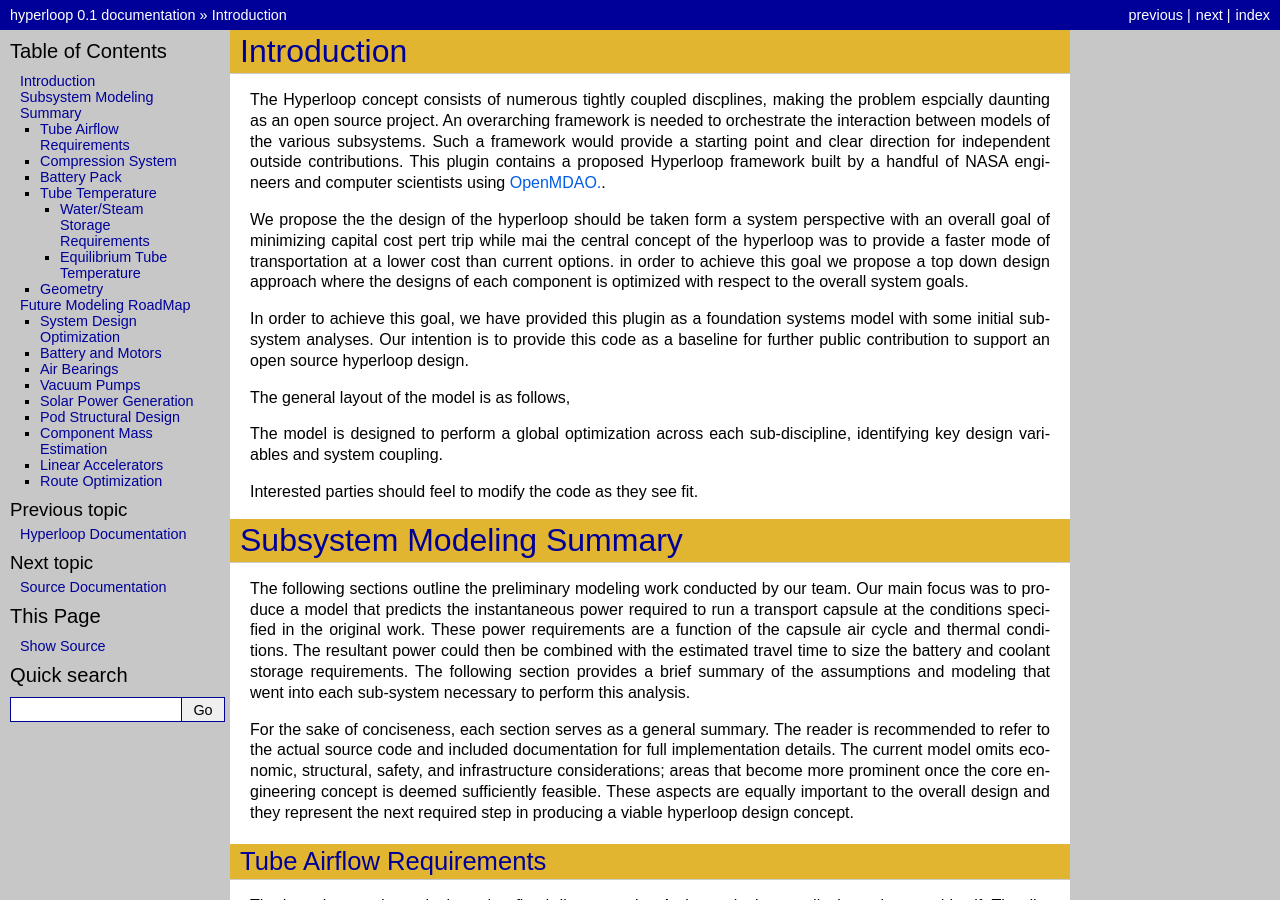
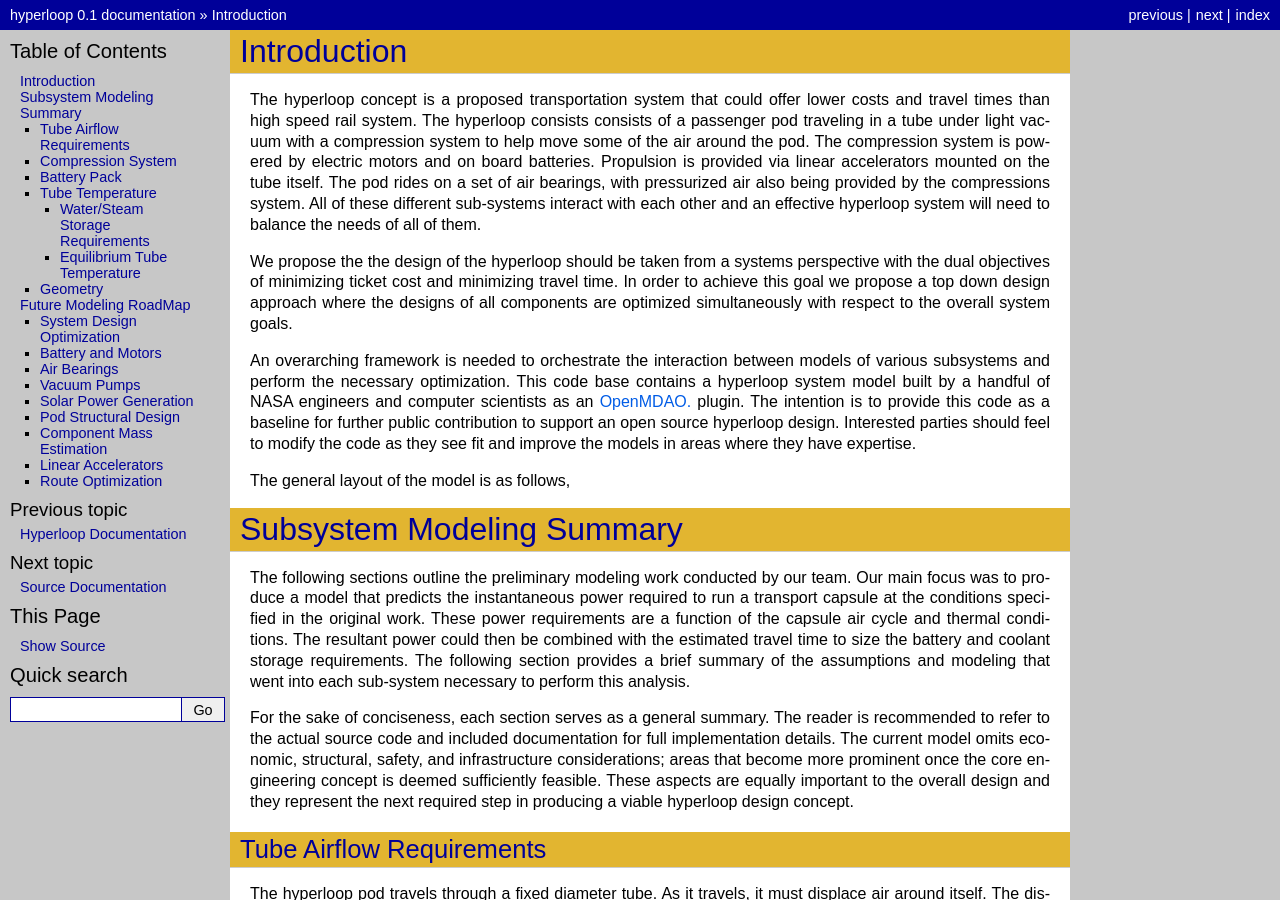
Before and after one commit to JustinSGray/Hyperloop, a Sphinx documentation site: the page built from docs/usage.rst, in a window 1280 px wide and 900 px high. Built offline with Sphinx 7.4.7, drawn with Linux system fonts in a browser that asks for light colours.

Commit message:
re-did introduction again

```diff
--- a/docs/usage.rst
+++ b/docs/usage.rst
@@ -2,20 +2,33 @@
 Introduction
 ===============
 
-The Hyperloop concept consists of numerous tightly coupled discplines, making the problem espcially daunting as an open source project. An overarching framework is needed to orchestrate the interaction between models of the various subsystems. Such a framework would provide a starting point and clear direction for independent outside contributions. This plugin contains a proposed Hyperloop framework built by a handful of NASA engineers and computer scientists using `OpenMDAO.`__.
+The hyperloop concept is a proposed transportation system that could offer lower costs and
+travel times than high speed rail system. The hyperloop consists consists of a passenger
+pod traveling in a tube under light vacuum with a compression system to help move some
+of the air around the pod. The compression system is powered by electric motors and
+on board batteries. Propulsion is provided via linear accelerators mounted on the
+tube itself. The pod rides on a set of air bearings, with pressurized air also being
+provided by the compressions system. All of these different sub-systems interact with
+each other and an effective hyperloop system will need to balance the needs of all of them.
 
-We propose the the design of the hyperloop should be taken form a system perspective with an overall goal of minimizing capital cost pert trip while mai
-the central concept of the hyperloop was to provide a faster mode of transportation at a lower cost than current options. in order to achieve this goal we propose a top down design approach where the designs of each component is optimized with respect to the overall system goals.
+We propose the the design of the hyperloop should be taken from a systems perspective with
+the dual objectives of minimizing ticket cost and minimizing travel time. In order to achieve
+this goal we propose a top down design approach where the designs of all components
+are optimized simultaneously with respect to the overall system goals.
 
-In order to achieve this goal, we have provided this plugin as a foundation systems model with some initial subsystem analyses. Our intention is to provide this code as a baseline for further public contribution to support an open source hyperloop design.
+An overarching framework is needed to orchestrate the interaction between models of
+various subsystems and perform the necessary optimization. This code base contains a hyperloop
+system model built by a handful of NASA engineers and computer scientists as an `OpenMDAO.`__
+plugin. The intention is to provide this code as a baseline for further public
+contribution to support an open source hyperloop design. Interested parties should feel
+to modify the code as they see fit and improve the models in areas where they have expertise.
+
+.. __: http://openmdao.org/
 
 The general layout of the model is as follows,
 
-.. __: http://openmdao.org/
 
-The model is designed to perform a global optimization across each sub-discipline, identifying key design variables and system coupling.
 
-Interested parties should feel to modify the code as they see fit.
 
 
 ===================
```
